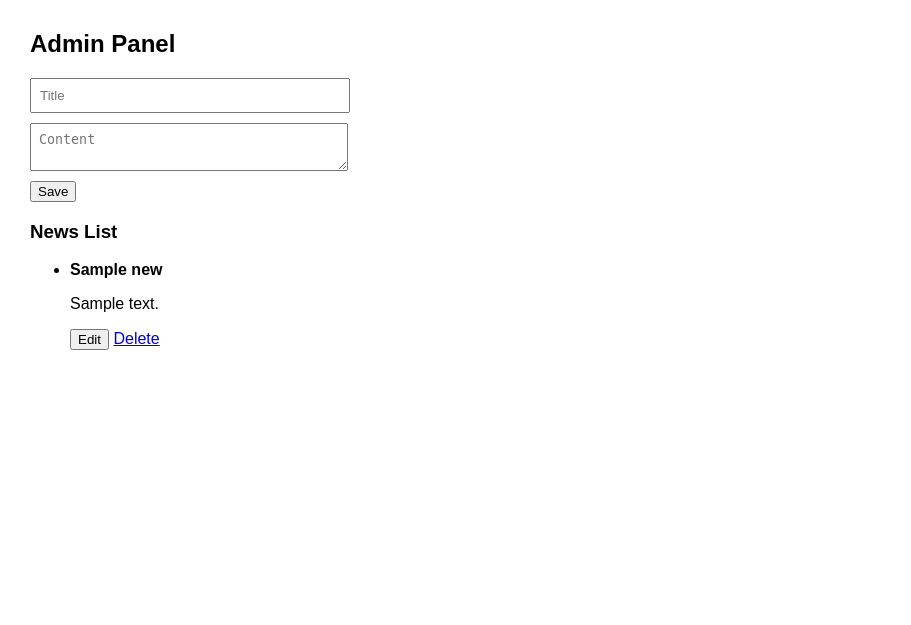
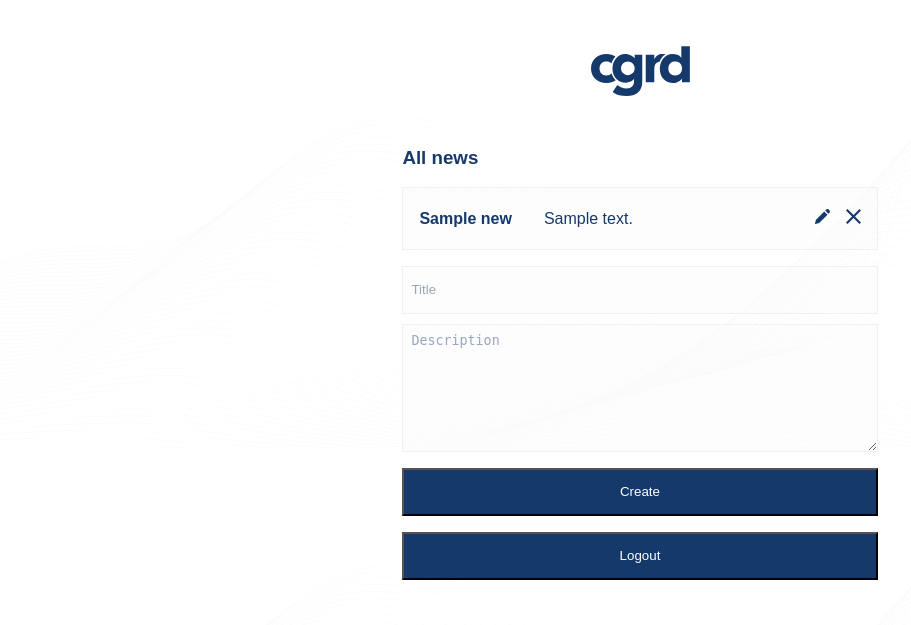
Before and after one commit to djsall/cgrd, a PHP site: page / in a window 1280 px wide. Shown: the top 625 px of the page, without its empty margins (0-911 px from the left). Run offline with PHP 8.4, Linux system fonts and the light colour scheme; the visitor is signed in with stand-in values (Sample User, id 1); tables that the repository leaves empty hold one stand-in row (values such as "Sample post").

Commit message:
feat: styling

```diff
--- a/public/admin.js
+++ b/public/admin.js
@@ -7,5 +7,20 @@ $(document).ready(function() {
         $('#news-id').val(id);
         $('#title').val(title);
         $('#content').val(content);
+
+        $('#submit-button').text('Save');
+    });
+
+    // $('#news-form').on('submit', function(e) {
+    //     setTimeout(() => {
+    //         $('#news-id').val('');
+    //         $('#title').val('');
+    //         $('#content').val('');
+    //         $('#submit-button').text('Create');
+    //     }, 500);
+    // });
+
+    $('#logout-button').click(function () {
+        window.location.href = '/?action=logout';
     });
 });
--- a/public/index.php
+++ b/public/index.php
@@ -31,20 +31,33 @@ switch ($action) {
         } else {
             echo $twig->render('login.twig', ['error' => $result['error']]);
         }
+
+        break;
+    case 'logout':
+        $auth->logout();
+        header("Location: /");
+
         break;
     case 'save':
         if ($_POST['id']) {
             $newsModel->update($_POST['id'], $_POST['title'], $_POST['content']);
-        } else {
-            $newsModel->create($_POST['title'], $_POST['content']);
+            header("Location: /?message=News was successfully changed!");
+
+            break;
         }
-        header("Location: /?message=Saved");
+
+        $newsModel->create($_POST['title'], $_POST['content']);
+        header("Location: /?message=News was successfully created!");
+
         break;
     case 'delete':
         $newsModel->delete($_GET['id']);
-        header("Location: /?message=Deleted");
+        header("Location: /?message=News was deleted!");
+
         break;
     default:
         $news = $newsModel->all();
         echo $twig->render('admin.twig', ['news' => $news, 'message' => $_GET['message'] ?? null]);
+
+        break;
 }
--- a/public/style.css
+++ b/public/style.css
@@ -1,6 +1,23 @@
+* {
+    box-sizing: border-box;
+}
+
 body {
     font-family: Arial, sans-serif;
     margin: 30px;
+    background-image: url("images/waves.svg");
+}
+
+.w-full {
+    width: 100%;
+}
+
+.mb-1 {
+    margin-bottom: 1rem;
+}
+
+.logo {
+    margin-bottom: 2rem;
 }
 
 input, textarea {
@@ -10,14 +27,113 @@ input, textarea {
     width: 300px;
 }
 
+.message {
+    padding: 1rem;
+    margin-bottom: 1rem;
+    width: 100%;
+    text-align: center;
+    border: 1px solid;
+}
+
 .success {
-    background-color: #c8f7c5;
-    padding: 10px;
-    margin-bottom: 15px;
+    background-color: #f6fff0;
+    color: #79b23d;
+    border-color: #d3ffa8;
 }
 
 .error {
-    background-color: #f7c5c5;
-    padding: 10px;
-    margin-bottom: 15px;
+    background-color: #ffeff0;
+    border: 1px solid #d27171;
+    color: #d27171;
 }
+
+.news-list {
+    list-style-type: none;
+    padding:0;
+
+    li {
+        display: flex;
+        flex-direction: row;
+        justify-content: space-between;
+        align-items: center;
+
+        border: 1px solid #f0f0f0;
+        padding-left: 1rem;
+        padding-right: 1rem;
+        margin-bottom: 1rem;
+
+        background-color: rgba(252, 252, 252, 0.5);
+
+
+        div {
+            display: flex;
+            align-items: center;
+
+            h4, p {
+                margin-right: 2rem;
+            }
+
+            img {
+                width: 15px;
+                margin-left: 1rem;
+            }
+        }
+
+    }
+}
+
+.login, .admin {
+    display: flex;
+    flex-direction: column;
+    justify-content: center;
+    align-items: center;
+    padding: 1rem;
+
+    color: #16396b;
+
+    .container {
+        width: 100%;
+
+        @media (max-width: 767px) {
+            max-width: 100%;
+        }
+
+        @media (min-width: 768px) and (max-width: 1024px) {
+            max-width: 60%;
+        }
+
+        @media (min-width: 1025px) {
+            max-width: 40%;
+        }
+
+        input, textarea {
+            height: 3rem;
+            width: 100%;
+            background-color: rgba(252, 252, 252, 0.5);
+            border: 1px solid #f0f0f0;
+            color: #16396b;
+        }
+
+        textarea {
+            height: 8rem;
+            margin-bottom: 1rem;
+        }
+
+        input::placeholder, textarea::placeholder {
+            color: #98a7bd;
+        }
+
+        button {
+            background-color: #16396b;
+            color: #ffff;
+            transition: opacity 200ms ease-in-out;
+
+            width: 100%;
+            height: 3rem;
+        }
+
+        button:hover {
+            opacity: 75%;
+        }
+    }
+}
--- a/src/app/Controllers/AuthController.php
+++ b/src/app/Controllers/AuthController.php
@@ -3,21 +3,21 @@ namespace src\app\Controllers;
 
 class AuthController
 {
-    public function login($username, $password)
+    public function login($username, $password): array
     {
         if ($username === 'admin' && $password === 'test') {
             $_SESSION['user'] = 'admin';
             return ['success' => true];
         }
-        return ['success' => false, 'error' => 'Invalid credentials'];
+        return ['success' => false, 'error' => 'Wrong Login Data!'];
     }
 
-    public function checkAuth()
+    public function checkAuth(): bool
     {
         return isset($_SESSION['user']) && $_SESSION['user'] === 'admin';
     }
 
-    public function logout()
+    public function logout(): void
     {
         session_destroy();
     }
--- a/src/app/Models/News.php
+++ b/src/app/Models/News.php
@@ -10,24 +10,24 @@ class News
         $this->pdo = $pdo;
     }
 
-    public function all()
+    public function all(): array
     {
         return $this->pdo->query("SELECT * FROM news ORDER BY created_at DESC")->fetchAll();
     }
 
-    public function create($title, $content)
+    public function create($title, $content) :bool
     {
         $stmt = $this->pdo->prepare("INSERT INTO news (title, content) VALUES (?, ?)");
         return $stmt->execute([$title, $content]);
     }
 
-    public function update($id, $title, $content)
+    public function update($id, $title, $content) : bool
     {
         $stmt = $this->pdo->prepare("UPDATE news SET title = ?, content = ? WHERE id = ?");
         return $stmt->execute([$title, $content, $id]);
     }
 
-    public function delete($id)
+    public function delete($id): bool
     {
         $stmt = $this->pdo->prepare("DELETE FROM news WHERE id = ?");
         return $stmt->execute([$id]);
--- a/src/views/admin.twig
+++ b/src/views/admin.twig
@@ -1,27 +1,53 @@
 {% extends 'templates/base.twig' %}
 
 {% block content %}
-    <h2>Admin Panel</h2>
-    {% if message %}<div class="success">{{ message }}</div>{% endif %}
+    <div class="admin">
 
-    <form method="post" action="/?action=save">
-        <input type="hidden" name="id" id="news-id" value="">
-        <input type="text" name="title" id="title" placeholder="Title" required>
-        <textarea name="content" id="content" placeholder="Content" required></textarea>
-        <button type="submit">Save</button>
-    </form>
+        <img class="logo" src="/images/logo.svg" alt="CGRD Logo">
 
-    <h3>News List</h3>
-    <ul>
-        {% for item in news %}
-            <li>
-                <strong>{{ item.title }}</strong>
-                <p>{{ item.content }}</p>
-                <button class="edit-btn" data-id="{{ item.id }}" data-title="{{ item.title }}" data-content="{{ item.content|e('html_attr') }}">Edit</button>
-                <a href="/?action=delete&id={{ item.id }}" onclick="return confirm('Delete this news?')">Delete</a>
-            </li>
-        {% endfor %}
-    </ul>
+        <div class="container">
+            {% if message %}
+                <div class="success message">{{ message }}</div>
+            {% endif %}
+
+            <h3>All news</h3>
+
+            <ul class="news-list">
+                {% for item in news %}
+                    <li>
+                        <div>
+                            <h4>{{ item.title }}</h4>
+                            <p>{{ item.content }}</p>
+                        </div>
+                        <div>
+                            <a
+                                    class="edit-btn"
+                                    data-id="{{ item.id }}"
+                                    data-title="{{ item.title }}"
+                                    data-content="{{ item.content|e('html_attr') }}">
+                                <img src="images/pencil.svg" alt="Edit news item {{ item.title }}">
+
+                            </a>
+                            <a
+                                    href="/?action=delete&id={{ item.id }}"
+                                    onclick="return confirm('Delete this news?')"
+                            >
+                                <img src="images/close.svg" alt="Delete news item {{ item.title }}">
+                            </a>
+                        </div>
+                    </li>
+                {% endfor %}
+            </ul>
+
+            <form method="post" action="/?action=save">
+                <input type="hidden" name="id" id="news-id" value="">
+                <input type="text" name="title" id="title" placeholder="Title" required>
+                <textarea name="content" id="content" placeholder="Description" required></textarea>
+                <button type="submit" id="submit-button" class="mb-1">Create</button>
+                <button type="button" id="logout-button">Logout</button>
+            </form>
+        </div>
+    </div>
 
     <script src="https://code.jquery.com/jquery-3.6.0.min.js"></script>
     <script src="admin.js"></script>
```
Also changed, not shown: src/views/login.twig (+13 -8 lines), public/images/arrow.svg (added), public/images/close.svg (added), public/images/logo.svg (added), public/images/pencil.svg (added), public/images/waves.svg (added).
